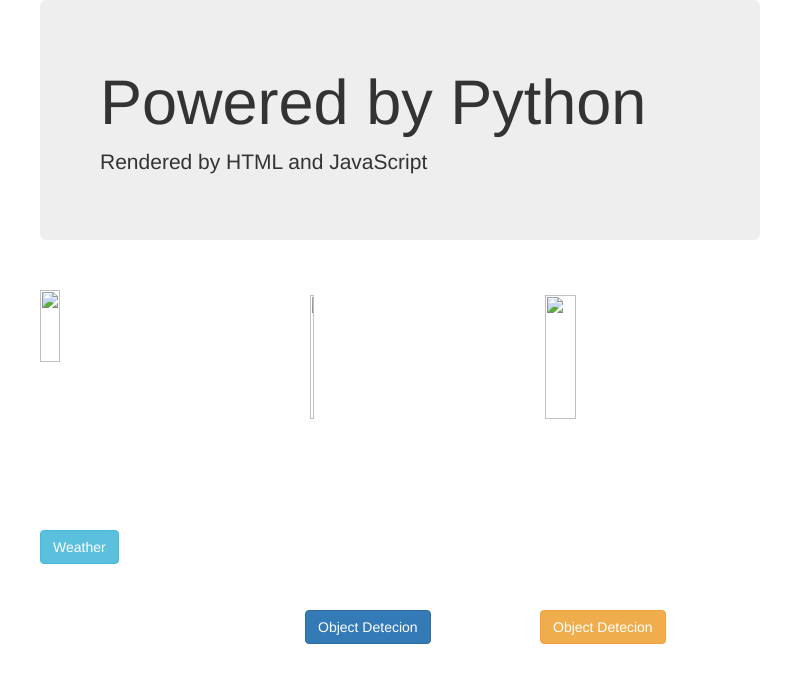
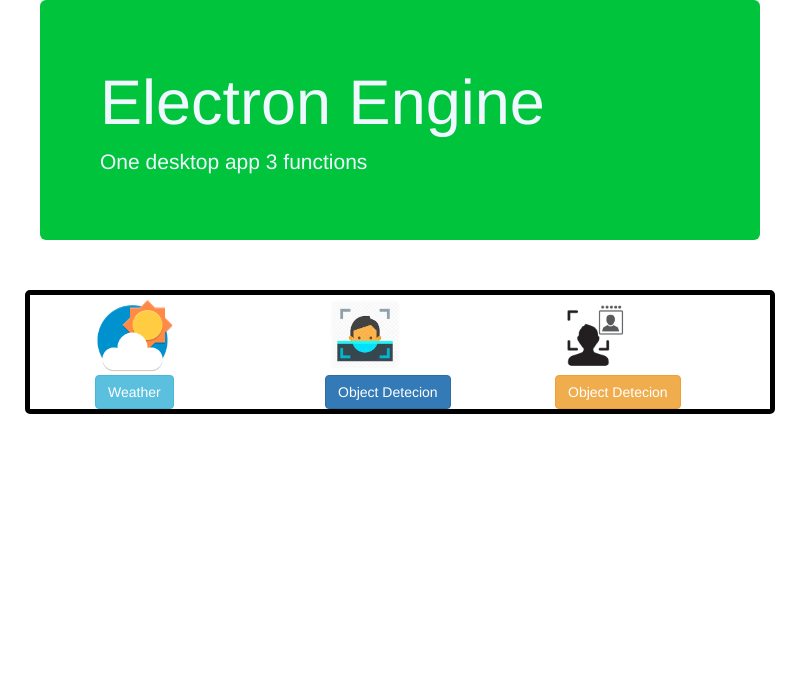
Before and after one commit to shahzoor123/Electro, an Electron app: page gui/gui.html in a window 800 px wide. Drawn offline with nearby package versions, Linux system fonts and the light colour scheme.

Commit message:
frontend of the electron app

```diff
--- a/gui/gui.html
+++ b/gui/gui.html
@@ -4,26 +4,25 @@
 
 <body>
   <div class="container">
-    <div class="jumbotron">
-      <h1>Powered by Python</h1>
-      <p>Rendered by HTML and JavaScript</p>
+    <div class="jumbotron" style="background-color: rgb(0, 196, 59); color: aliceblue;" >
+      <h1>Electron Engine</h1>
+      <p>One desktop app 3 functions</p>
+
     </div>
     <br>
-    <div class="row">
+    <div class="row" style="border:5px solid black ; justify-content: center; padding-left: 50px; border-radius:5px ;">
     <div class="col-xs-4">
-      <img style="width:30%" src="images/weather-icon.png"/>
+      <img style="width:40%" src="images/weather-icon.png"/>
       <br>
       <button class="btn btn-info"><a style="color:white" href="weather.html">Weather</a></button>
     </div>
     <div class="col-xs-4">
-      <div class="col-xs-4">
-        <img style="width:40%;padding:5px" src="images/Unknown-1.png"/>
+        <img style="width:40%;padding:5px" src="images/face.jpeg"/>
         <br>
       <button class="btn btn-primary"><a style="color:white;" href="http://127.0.0.1:5000/detect">Object Detecion</a></button>
     </div>
-    </div>
     <div class="col-xs-4">
-      <img style="width:40%;padding:5px" src="images/Unknown-1.png"/>
+      <img style="width:40%;padding:5px" src="images/recognition.png"/>
       <br>
     <button class="btn btn-warning"><a style="color:white;" href="http://127.0.0.1:5000/detect">Object Detecion</a></button>
   </div>
--- a/gui/main.js
+++ b/gui/main.js
@@ -13,7 +13,7 @@ function createWindow () {
   })
 
   // and load the index.html of the app.
-  mainWindow.loadFile('index.html')
+  mainWindow.loadFile('gui.html')
 
   // Open the DevTools.
   // mainWindow.webContents.openDevTools()
```
Also changed, not shown: gui/images/Unknown-1.png (added), gui/images/face.jpeg (added), gui/images/recognition.png (added), gui/images/weather-icon.png (added).
